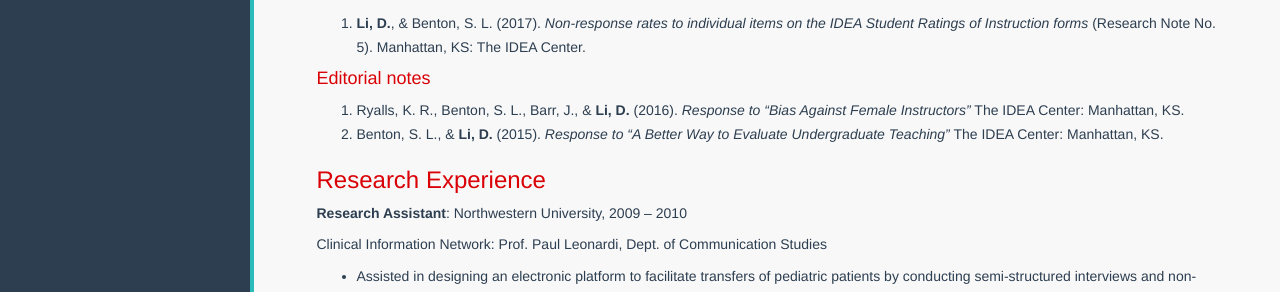
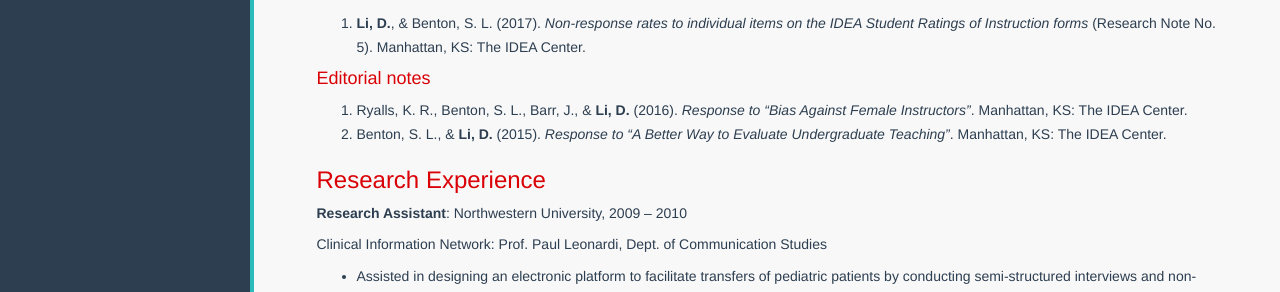
Before and after one commit to danli-ds/danliIDEA.github.io, a Jekyll site: the page built from CV/index.md, in a window 1280 px wide and 900 px high, scrolled down 1802 px. Shown: the part 158-450 px from the top of the window. Built offline with Jekyll 4.4.1, drawn with Linux system fonts in a browser that asks for light colours; nearby versions of some CDN libraries.

Commit message:
fix editorial notes location:publisher

```diff
--- a/CV/index.md
+++ b/CV/index.md
@@ -72,8 +72,8 @@ Manhattan, KS 66502
 
 #### Editorial notes
 
-1. Ryalls, K. R., Benton, S. L., Barr, J., & **Li, D.** (2016). *Response to “Bias Against Female Instructors”* The IDEA Center: Manhattan, KS.
-1. Benton, S. L., & **Li, D.** (2015). *Response to “A Better Way to Evaluate Undergraduate Teaching”* The IDEA Center: Manhattan, KS.
+1. Ryalls, K. R., Benton, S. L., Barr, J., & **Li, D.** (2016). *Response to “Bias Against Female Instructors”*. Manhattan, KS: The IDEA Center.
+1. Benton, S. L., & **Li, D.** (2015). *Response to “A Better Way to Evaluate Undergraduate Teaching”*. Manhattan, KS: The IDEA Center.
 
 ### Research Experience
 
```
